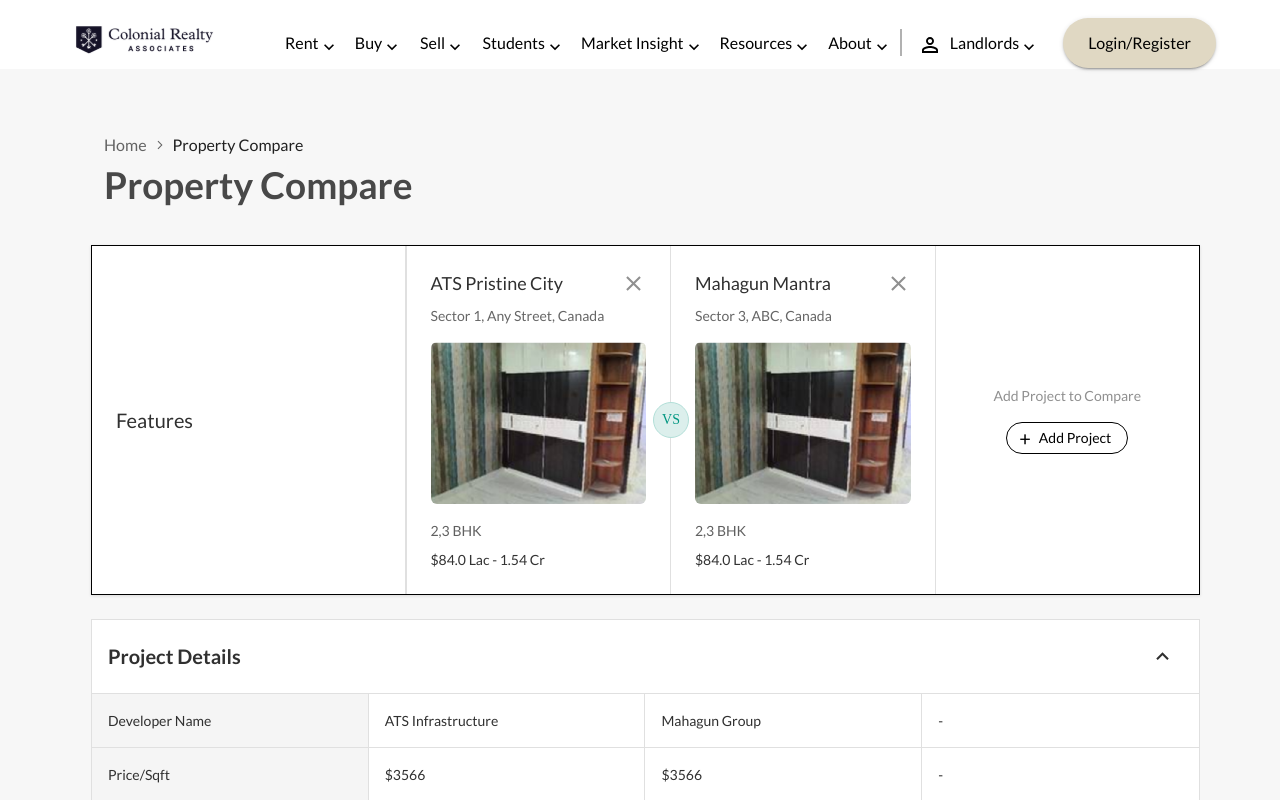
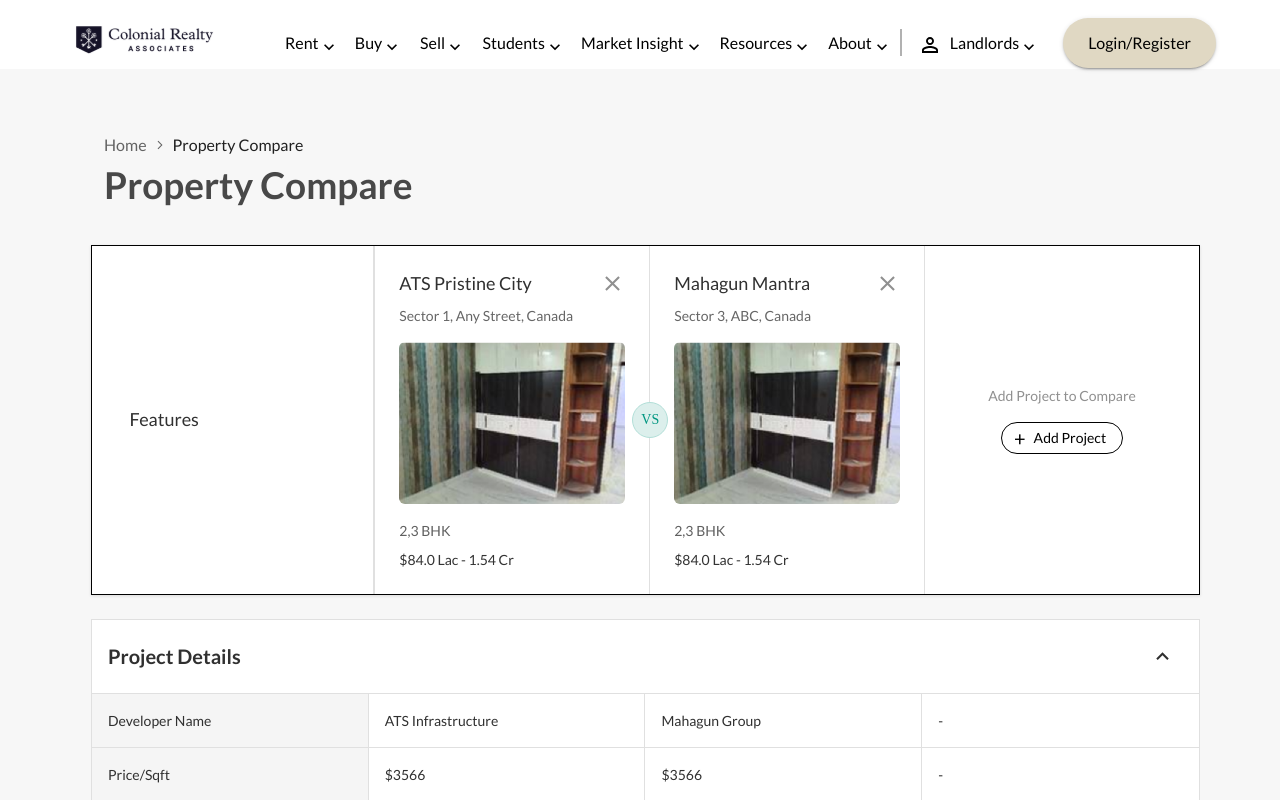
Before and after one commit to PiyushDesuntech/patrick-real-estate, a Next.js app: page /property-compare in a window 1280 px wide. Shown: the top 800 px of the page. Built offline with nearby package versions, Linux system fonts and the light colour scheme.

Commit message:
entire property compare with cross functionality.

```diff
--- a/src/components/Property-compare/components/CompareProperty.js
+++ b/src/components/Property-compare/components/CompareProperty.js
@@ -3,7 +3,7 @@
 import Image from 'next/image';
 import CloseIcon from '@mui/icons-material/Close';
 
-const TopSection = () => {
+const CompareProperty = () => {
   const theme = useTheme();
   const isMobile = useMediaQuery(theme.breakpoints.down('sm'));
   const isTablet = useMediaQuery(theme.breakpoints.down('md'));
@@ -32,17 +32,17 @@
       mb: 3,
       border: '1px solid #000000'
     }}>
-      {/* Features Label */}
+      {/* Features Label - EDITED: Reduced padding and adjusted sizing */}
       <Box sx={{
-        flex: { xs: '0 0 auto', md: '1' },
+        flex: { xs: '0 0 auto', md: '0.8' }, // Slightly reduced flex value
         display: 'flex',
         alignItems: 'center',
-        p: 3,
+        p: 4.7, // Reduced padding from 3 to 2
         borderRight: { xs: 'none', md: '1px solid #e0e0e0' },
         borderBottom: { xs: '1px solid #e0e0e0', md: 'none' }
       }}>
         <Typography sx={{
-          fontSize: { xs: '18px', md: '20px' },
+          fontSize: { xs: '16px', md: '18px' }, // Slightly reduced font size
           color: '#303030',
           fontWeight: 400
         }}>
@@ -54,7 +54,7 @@
       <Box sx={{
         display: 'flex',
         flexDirection: { xs: 'column', md: 'row' },
-        flex: { xs: '1', md: '3' }
+        flex: { xs: '1', md: '3.2' } // Adjusted to compensate for features box reduction
       }}>
         {projects.map((project, index) => (
           <Box key={project.name} sx={{
@@ -198,4 +198,4 @@
   );
 };
 
-export default TopSection;
+export default CompareProperty;
```
